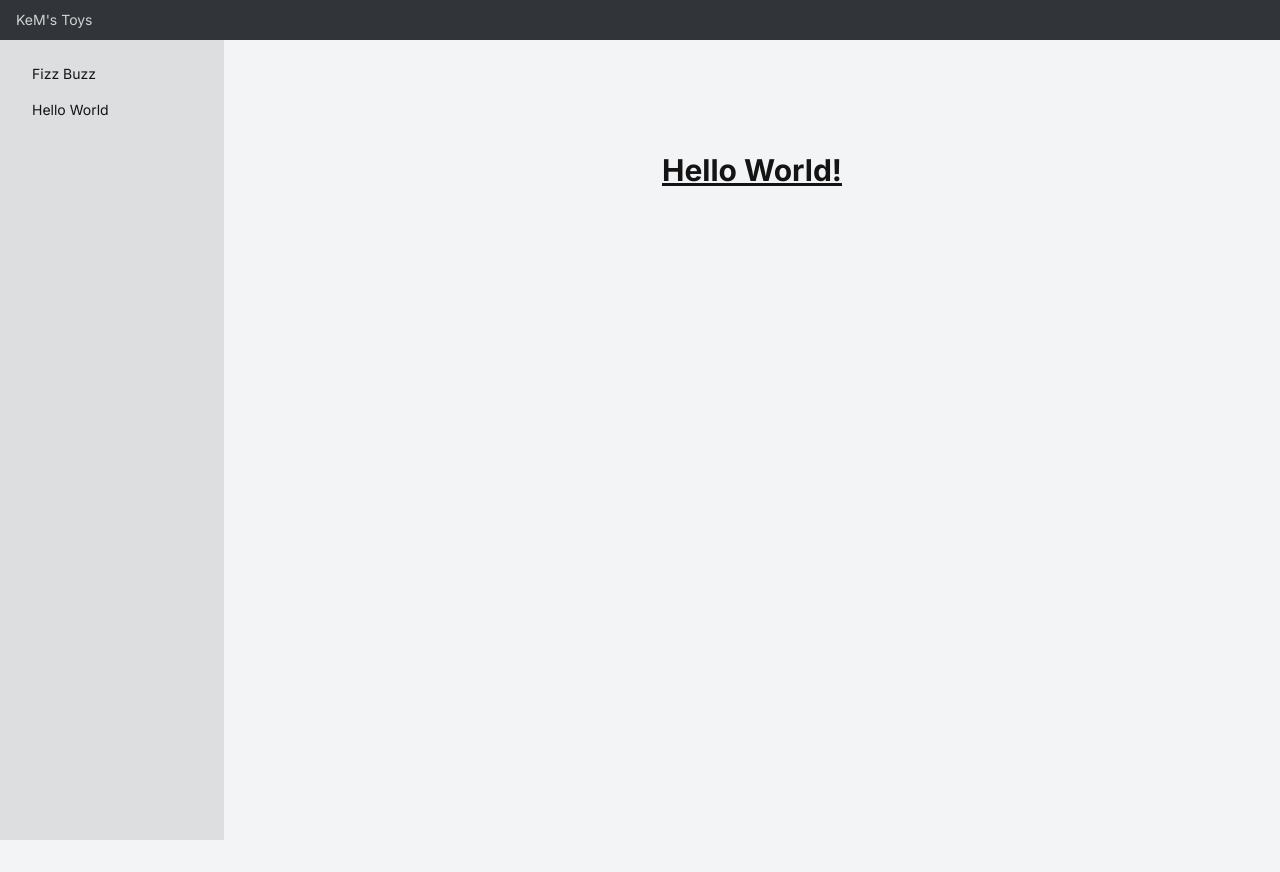
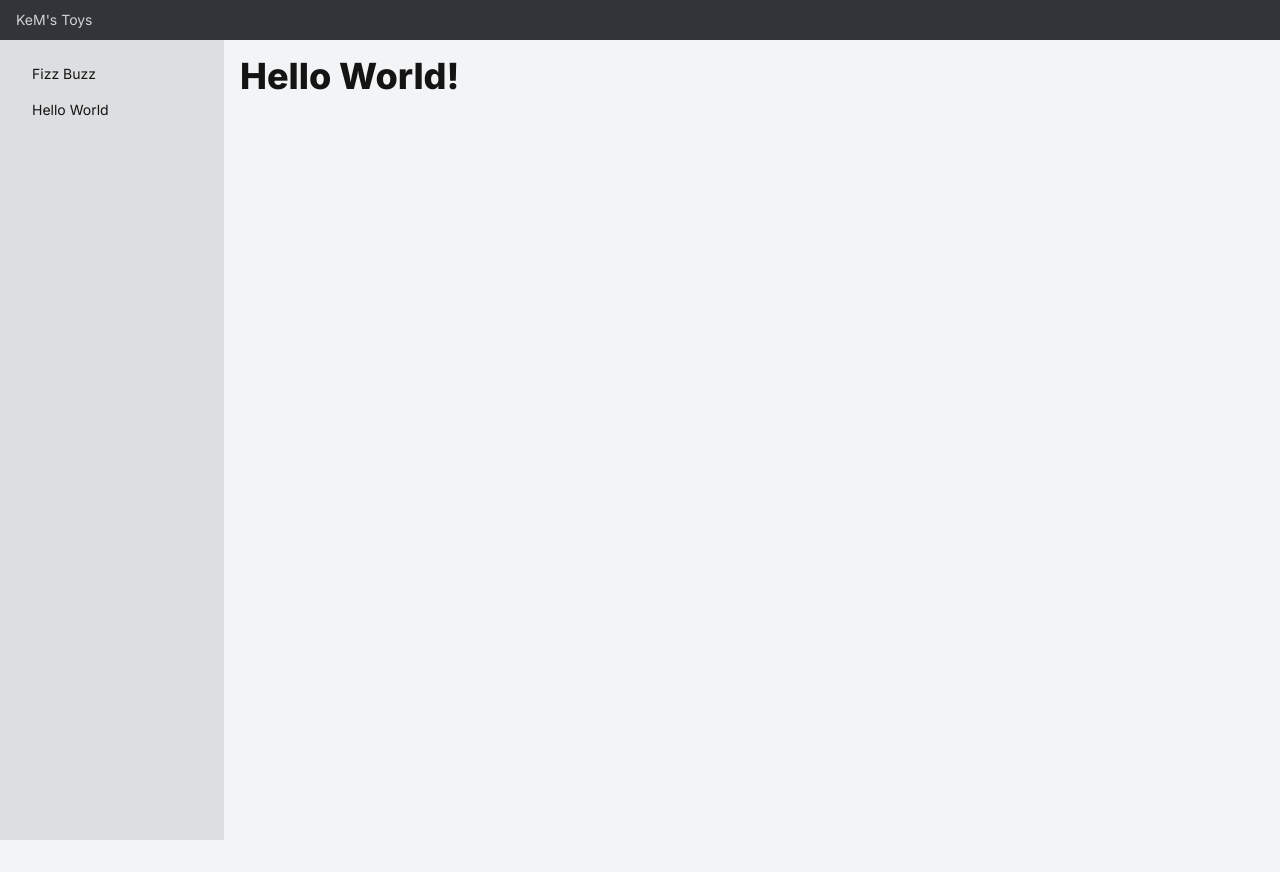
Before and after one commit to kem198/kems-toys, a Next.js app: page /hello-world in a window 1280 px wide. After the commit the page ends 840 px from the top, so only its background shows below. Built offline with nearby package versions, Linux system fonts and the light colour scheme.

Commit message:
small changed

```diff
--- a/src/app/fizz-buzz/page.tsx
+++ b/src/app/fizz-buzz/page.tsx
@@ -32,7 +32,7 @@ function FizzBuzz() {
    */
   const doFizzBuzz = (num: number) => {
     if (num <= 0) {
-      return '1 以上の整数を入力してね';
+      return '1 以上の整数を入力してください';
     }
     if (num % 3 === 0 && num % 5 === 0) {
       return 'Fizz Buzz!!';
--- a/src/app/hello-world/page.tsx
+++ b/src/app/hello-world/page.tsx
@@ -1,7 +1,7 @@
 export default function HelloWorld() {
   return (
-    <main className="flex min-h-screen flex-col items-center justify-between p-24">
-      <h1 className="text-3xl font-bold underline">Hello World!</h1>
-    </main>
+    <article className="prose">
+      <h1>Hello World!</h1>
+    </article>
   );
 }
--- a/src/assets/toys.json
+++ b/src/assets/toys.json
@@ -1,7 +1,7 @@
 {
   "fizzBuzz": {
     "title": "Fizz Buzz",
-    "description": "テキストテキストテキスト",
+    "description": "よくあるやつ",
     "link": "/fizz-buzz",
     "svgD": "M15.75 15.75V18m-7.5-6.75h.008v.008H8.25v-.008Zm0 2.25h.008v.008H8.25V13.5Zm0 2.25h.008v.008H8.25v-.008Zm0 2.25h.008v.008H8.25V18Zm2.498-6.75h.007v.008h-.007v-.008Zm0 2.25h.007v.008h-.007V13.5Zm0 2.25h.007v.008h-.007v-.008Zm0 2.25h.007v.008h-.007V18Zm2.504-6.75h.008v.008h-.008v-.008Zm0 2.25h.008v.008h-.008V13.5Zm0 2.25h.008v.008h-.008v-.008Zm0 2.25h.008v.008h-.008V18Zm2.498-6.75h.008v.008h-.008v-.008Zm0 2.25h.008v.008h-.008V13.5ZM8.25 6h7.5v2.25h-7.5V6ZM12 2.25c-1.892 0-3.758.11-5.593.322C5.307 2.7 4.5 3.65 4.5 4.757V19.5a2.25 2.25 0 0 0 2.25 2.25h10.5a2.25 2.25 0 0 0 2.25-2.25V4.757c0-1.108-.806-2.057-1.907-2.185A48.507 48.507 0 0 0 12 2.25Z"
   },
--- a/src/components/Molecules/ToyCard.tsx
+++ b/src/components/Molecules/ToyCard.tsx
@@ -16,7 +16,7 @@ export default function ToyCard({ title, description, link, svgD }) {
             <path strokeLinecap="round" strokeLinejoin="round" d={svgD} />
           </svg>
         </figure>
-        <div className="card-body pt-0">
+        <div className="card-body p-6 pt-0">
           <h2 className="card-title">{title}</h2>
           <p className="prose prose-sm">{description}</p>
         </div>
```
